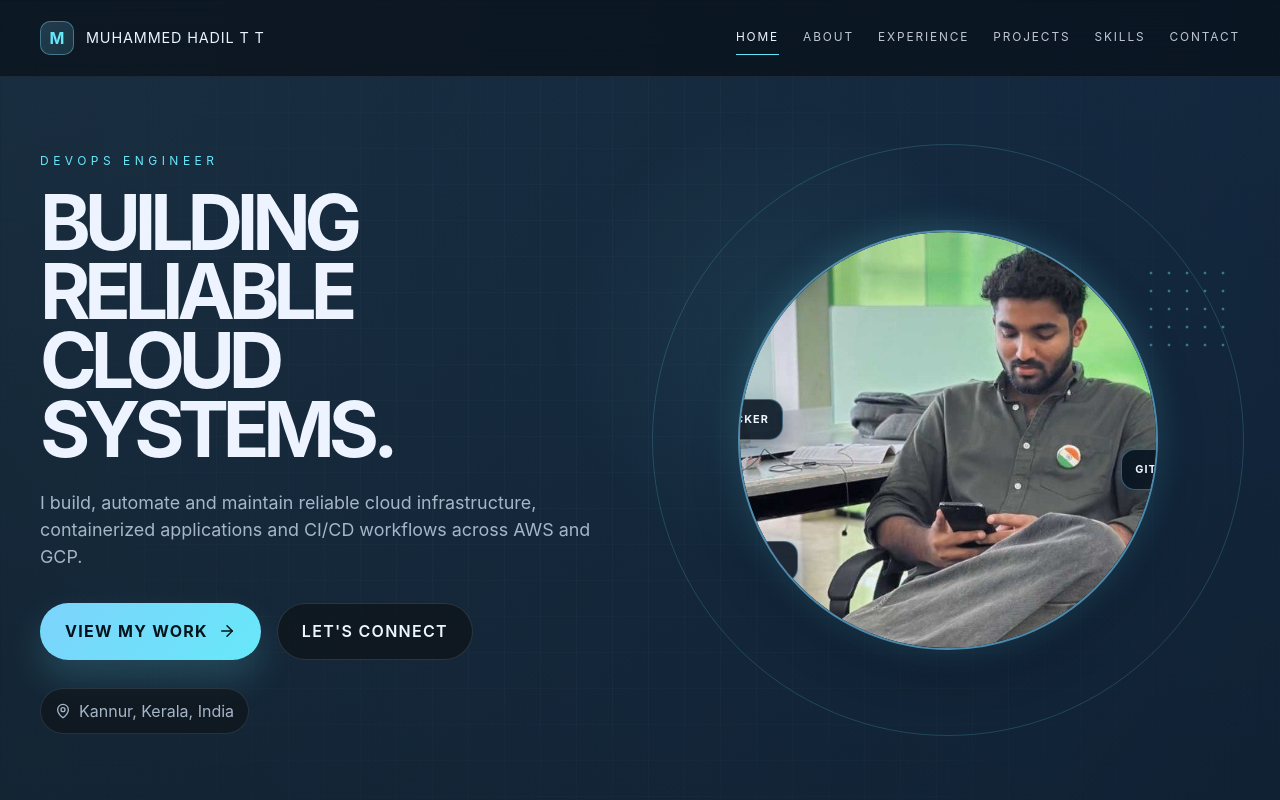
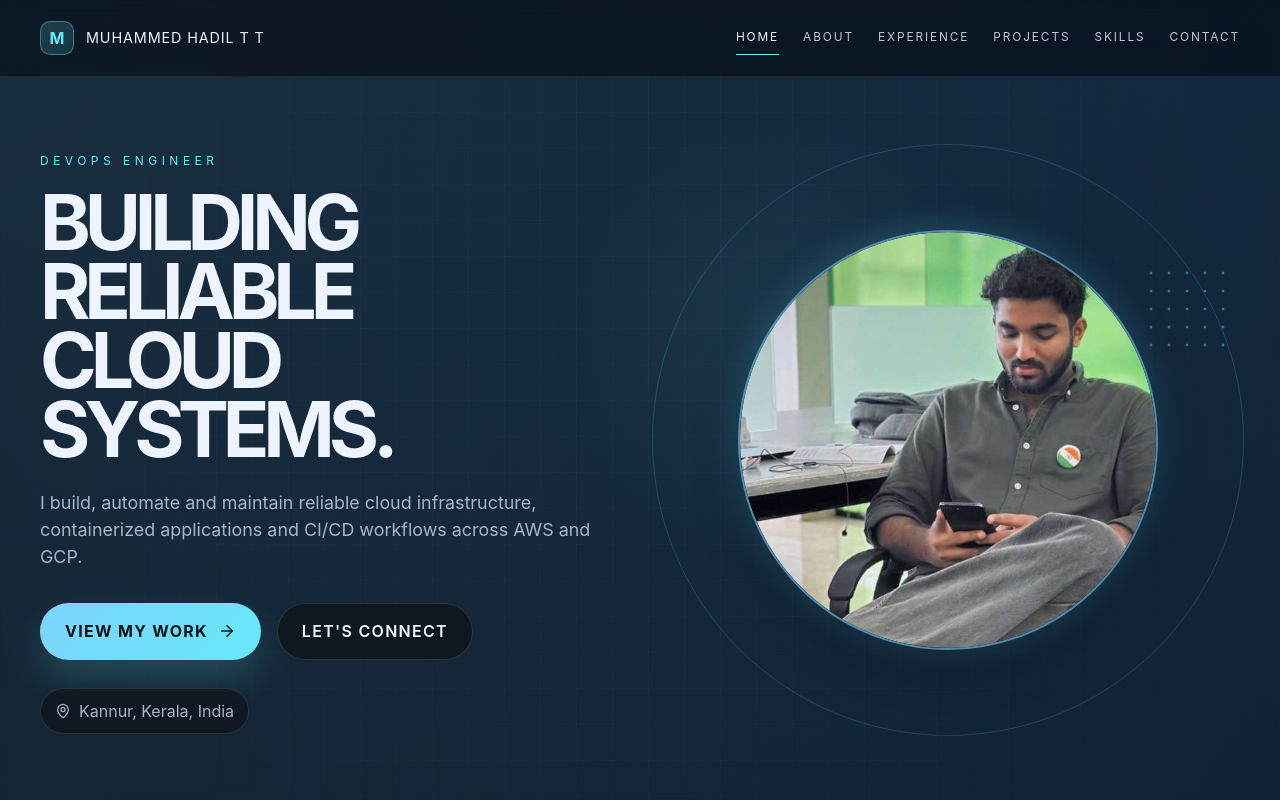
Before and after one commit to hadilhad1/portfolio, a React (Vite) app: page / in a window 1280 px wide. Shown: the top 800 px of the page. Built offline with nearby package versions, Linux system fonts and the light colour scheme.

Commit message:
Remove hero photo badge overlays

```diff
--- a/src/App.css
+++ b/src/App.css
@@ -323,37 +323,6 @@
   object-position: center;
   border-radius: 50%;
 }
-
-.profile-badges {
-  position: absolute;
-  inset: 0;
-  z-index: 2;
-  pointer-events: none;
-}
-
-.profile-badge {
-  position: absolute;
-  display: inline-flex;
-  align-items: center;
-  justify-content: center;
-  min-width: 70px;
-  padding: 0.72rem 0.82rem;
-  border: 1px solid rgba(125, 211, 252, 0.38);
-  border-radius: 14px;
-  background: rgba(5, 18, 31, 0.88);
-  box-shadow: 0 10px 28px rgba(2, 6, 23, 0.38), 0 0 18px rgba(103, 232, 249, 0.12);
-  color: var(--text);
-  font-size: 0.68rem;
-  font-weight: 700;
-  letter-spacing: 0.1em;
-  text-transform: uppercase;
-}
-
-.badge-aws { top: 1%; left: 1%; }
-.badge-gcp { top: 1%; right: -3%; }
-.badge-docker { top: 40%; left: -9%; }
-.badge-kubernetes { bottom: 16%; left: -3%; }
-.badge-github { top: 52%; right: -10%; }
 
 .about-section {
   border-bottom: 1px solid rgba(148, 163, 184, 0.12);
@@ -806,10 +775,6 @@
     height: 100%;
   }
 
-  .profile-badges {
-    display: none;
-  }
-
   .cta-row {
     flex-direction: column;
     align-items: flex-start;
--- a/src/App.tsx
+++ b/src/App.tsx
@@ -341,13 +341,6 @@ function App() {
                   src="/assets/images/profile-photo.jpg?v=2"
                   alt="Muhammed Hadil T T"
                 />
-                <div className="profile-badges" aria-label="DevOps technologies">
-                  <span className="profile-badge badge-aws">AWS</span>
-                  <span className="profile-badge badge-gcp">GCP</span>
-                  <span className="profile-badge badge-docker">Docker</span>
-                  <span className="profile-badge badge-kubernetes">K8s</span>
-                  <span className="profile-badge badge-github">GitHub</span>
-                </div>
               </div>
             </motion.div>
           </div>
```
